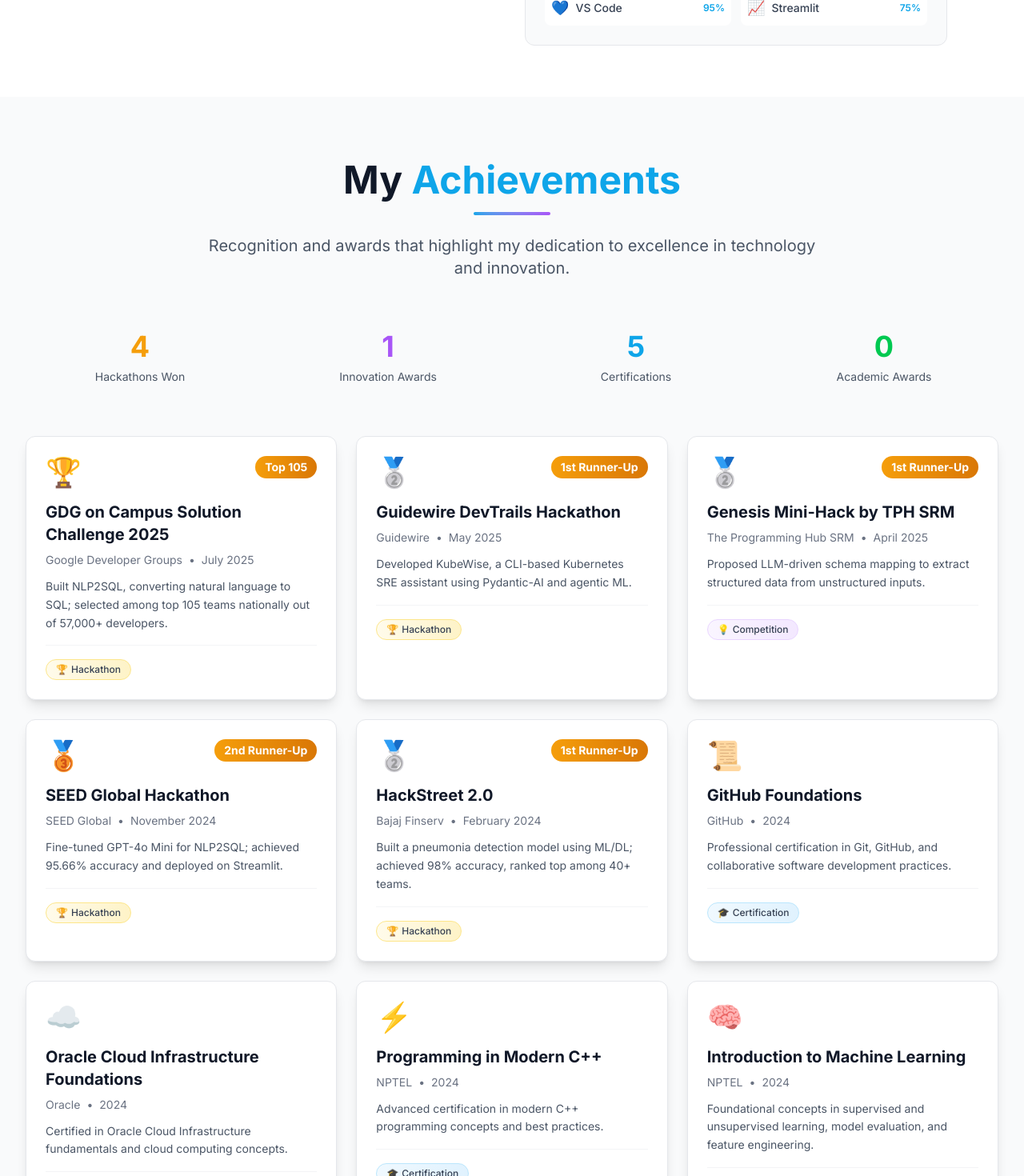
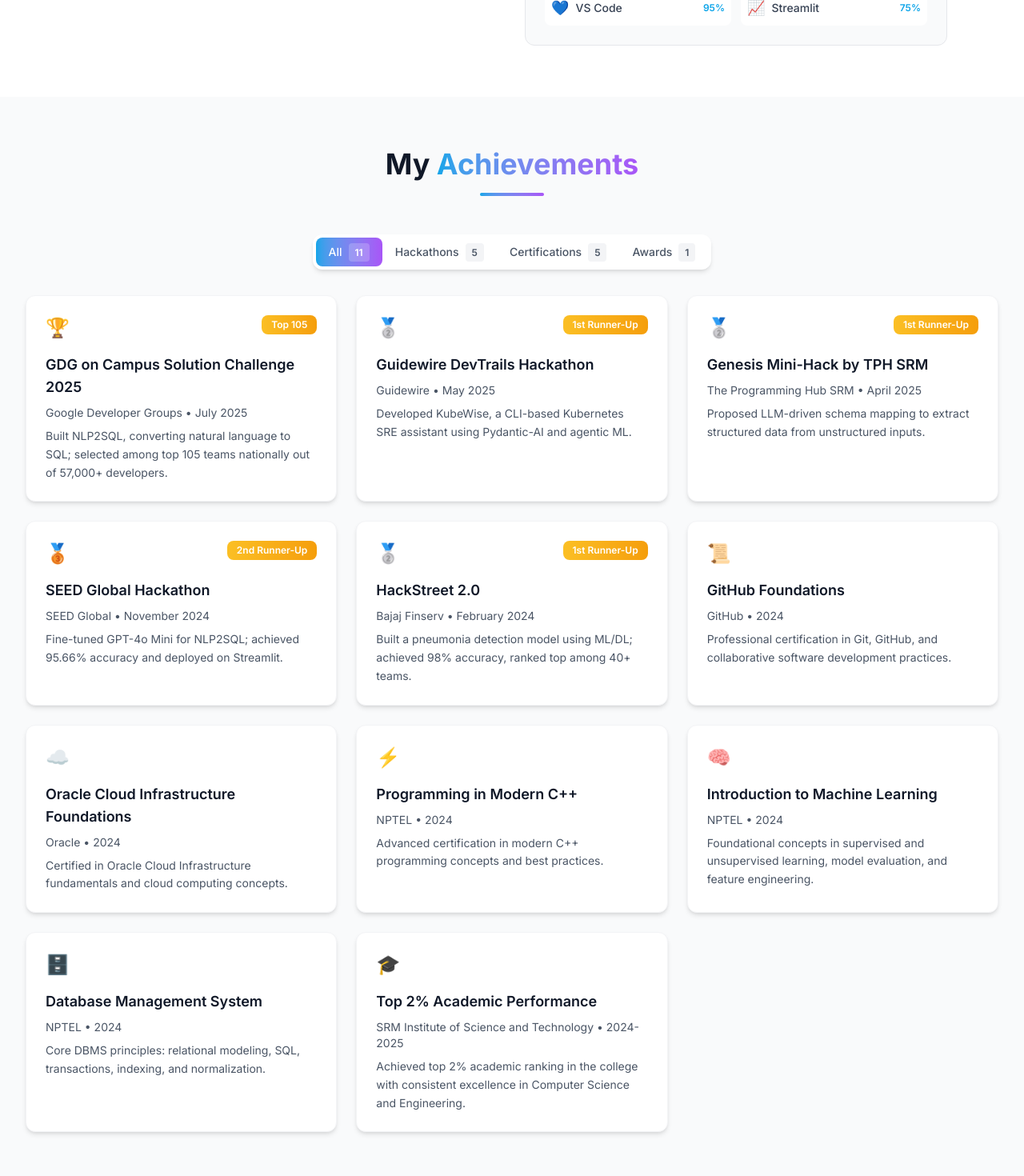
Before and after one commit to RaoVrn/Portfolio, a React (Vite) app: page / in a window 1280 px wide. Shown: the part 4840-6310 px from the top of the page at 80% size. Built offline with nearby package versions, Linux system fonts and the light colour scheme.

Commit message:
Update achievements data structure and enhance filtering functionality

```diff
--- a/src/data/projects.ts
+++ b/src/data/projects.ts
@@ -166,7 +166,7 @@
     date: "April 2025",
     description: "Proposed LLM-driven schema mapping to extract structured data from unstructured inputs.",
     prize: "1st Runner-Up",
-    category: 'competition',
+    category: 'hackathon',
     icon: '🥈'
   },
   {
@@ -233,5 +233,14 @@
     description: "Core DBMS principles: relational modeling, SQL, transactions, indexing, and normalization.",
     category: 'certification',
     icon: '🗄️'
+  },
+  {
+    id: 11,
+    title: "Top 2% Academic Performance",
+    organization: "SRM Institute of Science and Technology",
+    date: "2024-2025",
+    description: "Achieved top 2% academic ranking in the college with consistent excellence in Computer Science and Engineering.",
+    category: 'award',
+    icon: '🎓'
   }
 ];
--- a/src/pages/Achievements.tsx
+++ b/src/pages/Achievements.tsx
@@ -3,6 +3,7 @@
 
 const Achievements: React.FC = () => {
   const [isVisible, setIsVisible] = useState(false);
+  const [activeCategory, setActiveCategory] = useState<string>('all');
   const sectionRef = useRef<HTMLElement>(null);
 
   // Intersection observer for animations
@@ -26,86 +27,47 @@
   // Group achievements by category
   const achievementsByCategory = {
     hackathon: achievements.filter(achievement => achievement.category === 'hackathon'),
-    competition: achievements.filter(achievement => achievement.category === 'competition'),
     certification: achievements.filter(achievement => achievement.category === 'certification'),
     award: achievements.filter(achievement => achievement.category === 'award'),
   };
 
-  const categoryConfig = {
-    hackathon: {
-      title: 'Hackathons & Competitions',
-      icon: '🏆',
-      color: 'from-accent-500 to-accent-600',
-      bgColor: 'from-accent-50 to-accent-100 dark:from-accent-900/20 dark:to-accent-800/20',
-      borderColor: 'border-accent-200 dark:border-accent-800'
-    },
-    competition: {
-      title: 'Innovation Awards',
-      icon: '💡',
-      color: 'from-secondary-500 to-secondary-600',
-      bgColor: 'from-secondary-50 to-secondary-100 dark:from-secondary-900/20 dark:to-secondary-800/20',
-      borderColor: 'border-secondary-200 dark:border-secondary-800'
-    },
-    certification: {
-      title: 'Certifications',
-      icon: '🎓',
-      color: 'from-primary-500 to-primary-600',
-      bgColor: 'from-primary-50 to-primary-100 dark:from-primary-900/20 dark:to-primary-800/20',
-      borderColor: 'border-primary-200 dark:border-primary-800'
-    },
-    award: {
-      title: 'Academic Recognition',
-      icon: '🌟',
-      color: 'from-green-500 to-green-600',
-      bgColor: 'from-green-50 to-green-100 dark:from-green-900/20 dark:to-green-800/20',
-      borderColor: 'border-green-200 dark:border-green-800'
-    }
-  };
+  // Filter achievements based on active category
+  const filteredAchievements = activeCategory === 'all'
+    ? achievements
+    : achievements.filter(achievement => achievement.category === activeCategory);
+
+
 
   const AchievementCard: React.FC<{ achievement: any; index: number }> = ({ achievement, index }) => (
     <div
-      className={`transform transition-all duration-700 ${
+      className={`transform transition-all duration-500 ${
         isVisible ? 'translate-y-0 opacity-100' : 'translate-y-10 opacity-0'
       }`}
-      style={{ transitionDelay: `${index * 150}ms` }}
+      style={{ transitionDelay: `${index * 100}ms` }}
     >
-      <div className="bg-white dark:bg-dark-400 rounded-xl p-6 shadow-lg hover:shadow-xl transition-all duration-300 border border-gray-200 dark:border-dark-500 hover:scale-105 group h-full">
+      <div className="bg-white dark:bg-dark-400 rounded-xl p-6 shadow-md hover:shadow-lg transition-all duration-300 border border-gray-100 dark:border-dark-500 h-full">
         {/* Header */}
         <div className="flex items-start justify-between mb-4">
-          <div className="text-4xl">{achievement.icon}</div>
+          <div className="text-2xl">{achievement.icon}</div>
           {achievement.prize && (
-            <div className="bg-gradient-to-r from-accent-500 to-accent-600 text-white px-3 py-1 rounded-full text-sm font-bold">
+            <span className="bg-gradient-to-r from-accent-400 to-accent-500 text-white px-3 py-1 rounded-lg text-xs font-semibold">
               {achievement.prize}
-            </div>
+            </span>
           )}
         </div>
 
         {/* Content */}
-        <h3 className="text-xl font-bold text-gray-900 dark:text-white mb-2 group-hover:text-primary-500 dark:group-hover:text-primary-400 transition-colors duration-200">
+        <h3 className="text-lg font-semibold text-gray-900 dark:text-white mb-2">
           {achievement.title}
         </h3>
 
-        <div className="flex items-center text-sm text-gray-500 dark:text-gray-400 mb-3">
-          <span>{achievement.organization}</span>
-          <span className="mx-2">•</span>
-          <span>{achievement.date}</span>
+        <div className="text-sm text-gray-600 dark:text-gray-300 mb-2">
+          {achievement.organization} • {achievement.date}
         </div>
 
-        <p className="text-gray-600 dark:text-gray-300 text-sm leading-relaxed">
+        <p className="text-sm text-gray-600 dark:text-gray-300 leading-relaxed">
           {achievement.description}
         </p>
-
-        {/* Category Badge */}
-        <div className="mt-4 pt-4 border-t border-gray-100 dark:border-dark-500">
-          <span className={`inline-flex items-center px-3 py-1 rounded-full text-xs font-medium bg-gradient-to-r ${
-            categoryConfig[achievement.category as keyof typeof categoryConfig]?.bgColor
-          } text-gray-700 dark:text-gray-300 border ${
-            categoryConfig[achievement.category as keyof typeof categoryConfig]?.borderColor
-          }`}>
-            {categoryConfig[achievement.category as keyof typeof categoryConfig]?.icon}
-            <span className="ml-1 capitalize">{achievement.category}</span>
-          </span>
-        </div>
       </div>
     </div>
   );
@@ -114,79 +76,54 @@
     <section
       id="achievements"
       ref={sectionRef}
-      className="py-20 bg-gray-50 dark:bg-dark-300 transition-colors duration-300"
+      className="py-16 bg-gray-50 dark:bg-dark-300 transition-colors duration-300"
     >
       <div className="max-w-7xl mx-auto px-4 sm:px-6 lg:px-8">
         <div className={`transform transition-all duration-1000 ${isVisible ? 'translate-y-0 opacity-100' : 'translate-y-10 opacity-0'}`}>
           {/* Section Header */}
-          <div className="text-center mb-16">
-            <h2 className="text-4xl md:text-5xl font-bold text-gray-900 dark:text-white mb-4">
-              My <span className="text-primary-500">Achievements</span>
+          <div className="text-center mb-12">
+            <h2 className="text-4xl font-bold text-gray-900 dark:text-white mb-4">
+              My <span className="text-transparent bg-clip-text bg-gradient-to-r from-primary-500 to-secondary-500">Achievements</span>
             </h2>
-            <div className="w-24 h-1 bg-gradient-to-r from-primary-500 to-secondary-500 mx-auto rounded-full mb-6"></div>
-            <p className="text-xl text-gray-600 dark:text-gray-300 max-w-3xl mx-auto">
-              Recognition and awards that highlight my dedication to excellence in technology and innovation.
-            </p>
+            <div className="w-20 h-1 bg-gradient-to-r from-primary-500 to-secondary-500 mx-auto rounded-full mb-4"></div>
           </div>
 
-          {/* Achievement Stats */}
-          <div className="grid grid-cols-2 md:grid-cols-4 gap-6 mb-16">
-            <div className="text-center">
-              <div className="text-4xl font-bold text-accent-500 dark:text-accent-400 mb-2">
-                {achievementsByCategory.hackathon.length}
-              </div>
-              <div className="text-sm text-gray-600 dark:text-gray-400">Hackathons Won</div>
-            </div>
-            <div className="text-center">
-              <div className="text-4xl font-bold text-secondary-500 dark:text-secondary-400 mb-2">
-                {achievementsByCategory.competition.length}
-              </div>
-              <div className="text-sm text-gray-600 dark:text-gray-400">Innovation Awards</div>
-            </div>
-            <div className="text-center">
-              <div className="text-4xl font-bold text-primary-500 dark:text-primary-400 mb-2">
-                {achievementsByCategory.certification.length}
-              </div>
-              <div className="text-sm text-gray-600 dark:text-gray-400">Certifications</div>
-            </div>
-            <div className="text-center">
-              <div className="text-4xl font-bold text-green-500 dark:text-green-400 mb-2">
-                {achievementsByCategory.award.length}
-              </div>
-              <div className="text-sm text-gray-600 dark:text-gray-400">Academic Awards</div>
+          {/* Category Filter Tabs */}
+          <div className="flex flex-wrap justify-center mb-8">
+            <div className="bg-white dark:bg-dark-400 rounded-xl p-1 inline-flex shadow-md">
+              {[
+                { key: 'all', title: 'All', count: achievements.length },
+                { key: 'hackathon', title: 'Hackathons', count: achievementsByCategory.hackathon.length },
+                { key: 'certification', title: 'Certifications', count: achievementsByCategory.certification.length },
+                { key: 'award', title: 'Awards', count: achievementsByCategory.award.length }
+              ].map((category) => (
+                <button
+                  key={category.key}
+                  onClick={() => setActiveCategory(category.key)}
+                  className={`px-4 py-2 rounded-lg font-medium transition-all duration-300 text-sm ${
+                    activeCategory === category.key
+                      ? 'bg-gradient-to-r from-primary-500 to-secondary-500 text-white'
+                      : 'text-gray-600 dark:text-gray-300 hover:text-gray-900 dark:hover:text-gray-100'
+                  }`}
+                >
+                  {category.title}
+                  <span className={`ml-2 px-2 py-1 rounded text-xs font-semibold ${
+                    activeCategory === category.key
+                      ? 'bg-white/20 text-white'
+                      : 'bg-gray-100 dark:bg-dark-500 text-gray-600 dark:text-gray-400'
+                  }`}>
+                    {category.count}
+                  </span>
+                </button>
+              ))}
             </div>
           </div>
 
           {/* Achievements Grid */}
-          <div className="grid grid-cols-1 md:grid-cols-2 lg:grid-cols-3 gap-6 mb-16">
-            {achievements.map((achievement, index) => (
+          <div className="grid grid-cols-1 md:grid-cols-2 lg:grid-cols-3 gap-6">
+            {filteredAchievements.map((achievement, index) => (
               <AchievementCard key={achievement.id} achievement={achievement} index={index} />
             ))}
-          </div>
-
-          {/* Call to Action */}
-          <div className="text-center">
-            <div className="bg-gradient-to-r from-primary-500 to-secondary-500 rounded-2xl p-8 text-white">
-              <h3 className="text-2xl font-bold mb-4">Let's Build Something Amazing Together</h3>
-              <p className="text-lg opacity-90 mb-6 max-w-2xl mx-auto">
-                These achievements represent my commitment to excellence and innovation.
-                I'm always excited to take on new challenges and create impactful solutions.
-              </p>
-              <button
-                onClick={() => {
-                  const element = document.querySelector('#contact');
-                  if (element) {
-                    element.scrollIntoView({ behavior: 'smooth' });
-                  }
-                }}
-                className="bg-white text-primary-600 font-semibold px-8 py-3 rounded-lg hover:bg-gray-100 transition-colors duration-200 inline-flex items-center"
-              >
-                Get In Touch
-                <svg className="ml-2 w-5 h-5" fill="none" stroke="currentColor" viewBox="0 0 24 24">
-                  <path strokeLinecap="round" strokeLinejoin="round" strokeWidth={2} d="M17 8l4 4m0 0l-4 4m4-4H3" />
-                </svg>
-              </button>
-            </div>
           </div>
         </div>
       </div>
```
